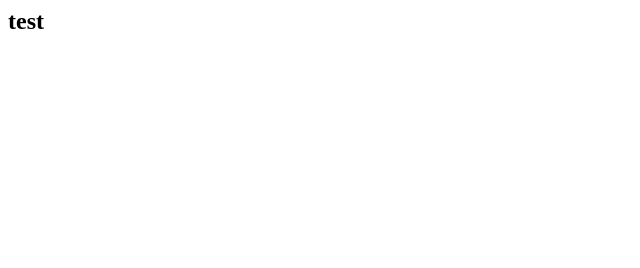
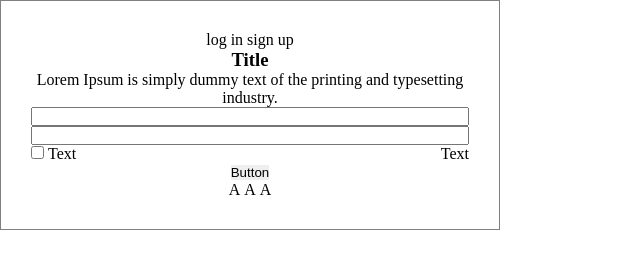
Before and after one commit to gasparandr/plantcare-desktop, an Electron app: page component-templates/authentification.html in a window 1600 px wide. Shown: the whole page, without its empty margins (0-640 px from the left). Drawn offline with Linux system fonts and the light colour scheme.

Commit message:
-  Authentification - Log in / Sign up template with out style

```diff
--- a/_bin/style/css/authentification.css
+++ b/_bin/style/css/authentification.css
@@ -1,5 +1,17 @@
 /* Log in / Sign up */
-body{
+.authentification {
+    border: 1px solid gray;
+    padding: 30px;
+    max-width: 500px;
+}
 
 
+.test .one{
+    height: 20px;
+    background-color: red;
 }
+
+.test .three{
+    height: 20px;
+    background-color: red;
+}
--- a/_bin/style/css/helper.css
+++ b/_bin/style/css/helper.css
@@ -2,12 +2,28 @@ body{
     cursor: default;
 }
 
+*{
+    box-sizing: border-box;
+}
 
+a,
 p,
+ul,
 span,
-h1, h2, h3, h4, h5, h6{
+input,
+button,
+h1, h2, h3, h4, h5, h6,
+body, html{
     margin: 0;
     padding: 0;
+}
+
+a{
+    cursor: pointer;
+}
+
+button{
+    border: none;
 }
 
 .inline{
@@ -16,6 +32,10 @@ h1, h2, h3, h4, h5, h6{
 
 .block{
     display: block;
+}
+
+.list-clear{
+    list-style-type: none;
 }
 
 
@@ -90,4 +110,19 @@ h1, h2, h3, h4, h5, h6{
     width: 100%;
 }
 
+.g-33{
+    width: 33.333333%;
+}
+
+.poz-center{
+    align-items: center;
+}
+
+.poz-center.left{
+    justify-content: flex-start;
+}
+.poz-center.right{
+    justify-content: flex-start;
+}
+
 /* END Grid system */
--- a/component-templates/authentification.html
+++ b/component-templates/authentification.html
@@ -15,7 +15,106 @@
 </head>
 <body>
 
-<h2>test</h2>
+<!-- Authentification component -->
+<div id="authentification" class="authentification center">
+    <!-- Authentification component - Header -->
+    <div id="authentification-header" class="authentification-header">
+        <div id="authentification-header-container" class="authentification-header-container">
+            <ul class="list-clear">
+                <li class="authentification-header-item inline">
+                    <a id="authentification-log-in-btn" class="authentification-log-in-btn authentification-btn">log in</a>
+                </li>
+                <li class="authentification-header-item inline">
+                    <a id="authentification-sign-up-btn" class="authentification-sign-up-btn authentification-btn">sign up</a>
+                </li>
+            </ul>
+        </div>
+    </div>
+    <!-- END Authentification component - Header -->
+
+    <!-- Authentification component - Container -->
+    <div class="authentification-content">
+        <!-- Authentification component - Container - Log In -->
+        <div id="authentification-container-log-in" class="authentification-container-log-in authentification-container">
+            <h3 class="authentification-title">Title</h3>
+            <p>Lorem Ipsum is simply dummy text of the printing and typesetting industry.</p>
+            <div class="form">
+                <div class="row">
+                    <input class="g-100" type="text" placeholder="">
+                </div>
+                <div class="row">
+                    <input class="g-100" type="text" placeholder="">
+                </div>
+                <div class="row">
+                    <div class="grid">
+                        <div class="g-60 left">
+                            <input class="inline" type="checkbox">
+                            <label class="inline" >Text</label>
+                        </div>
+                        <div class="g-40 right">
+                            <span>Text</span>
+                        </div>
+                    </div>
+                </div>
+                <button>Button</button>
+            </div>
+        </div>
+        <!-- END Authentification component - Container - Log In -->
+
+        <!-- Authentification component - Container - Sign up -->
+        <div id="authentification-container-sign-up" class="authentification-container-log-in authentification-container" style="display:none">
+            <h3 class="authentification-title">Title</h3>
+            <p>Lorem Ipsum is simply dummy text of the printing and typesetting industry.</p>
+            <div class="form">
+                <div class="row">
+                    <input class="g-100" type="text" placeholder="">
+                </div>
+                <div class="row">
+                    <input class="g-100" type="text" placeholder="">
+                </div>
+                <div class="row">
+                    <div class="grid">
+                        <div class="g-60 left">
+                            <input class="inline" type="checkbox">
+                            <label class="inline">Text</label>
+                        </div>
+                        <div class="g-40 right">
+                            <span>Text</span>
+                        </div>
+                    </div>
+                </div>
+                <button>Button</button>
+            </div>
+        </div>
+        <!-- END Authentification component - Container - Sign up -->
+    </div>
+    <!-- END  Authentification component - Container -->
+
+    <!-- Authentification component - Footer -->
+    <div class="authentification-footer">
+        <div class="authentification-footer-container">
+            <!-- Authentification component - Footer - Social Media -->
+            <div id="authentification-footer-social-media" class="authentification-footer-social-media">
+                <ul class="list-clear">
+                    <li class="inline">
+                        <a>A</a>
+                    </li>
+                    <li class="inline">
+                        <a>A</a>
+                    </li>
+                    <li class="inline">
+                        <a>A</a>
+                    </li>
+                </ul>
+            </div>
+            <!-- END Authentification component - Footer - Social Media -->
+
+        </div>
+    </div>
+    <!-- END Authentification component - Footer -->
+
+</div>
+<!-- END Authentification component -->
 
 </body>
 </html>
```
